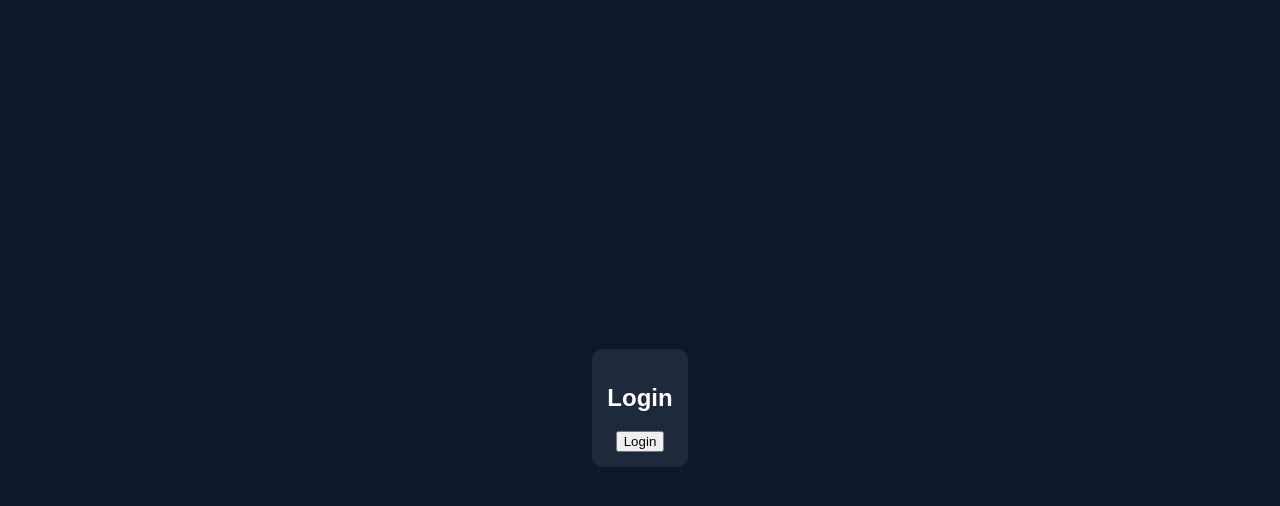
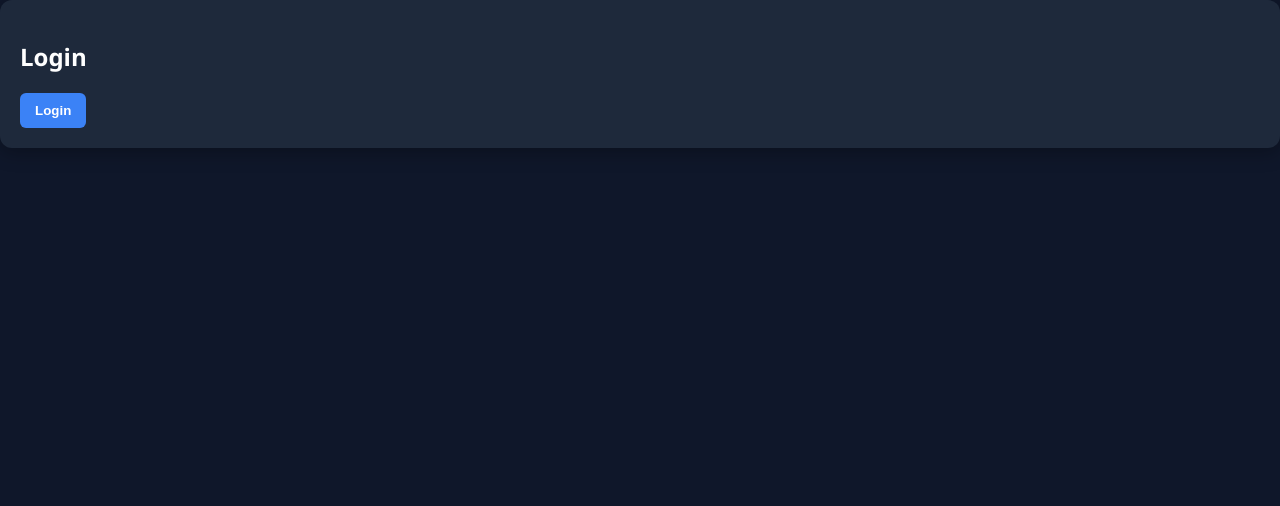
Before and after one commit to anuraggautam25/Gate-Pass-Management-System, a React app in the folder frontend/: page / in a window 1280 px wide. Shown: the top 506 px of the page. Built offline with nearby package versions, Linux system fonts and the light colour scheme; the HTML template or start-up script is replaced by a standard one.

Commit message:
Refactor CSS styles for body and layout

```diff
--- a/frontend/src/styles.css
+++ b/frontend/src/styles.css
@@ -1,4 +1,4 @@
-body {
+/* body {
   background: #0f172a;
   color: white;
   font-family: Arial;
@@ -32,4 +32,78 @@ body {
   justify-content: center;
   align-items: center;
   height: 100vh;
+} */
+
+body {
+  margin: 0;
+  font-family: "Segoe UI", sans-serif;
+  background: #0f172a;
+  color: white;
 }
+
+/* layout */
+.container {
+  padding: 20px;
+}
+
+/* card */
+.card {
+  background: #1e293b;
+  padding: 20px;
+  border-radius: 12px;
+  margin-bottom: 20px;
+  box-shadow: 0 4px 20px rgba(0,0,0,0.3);
+}
+
+/* inputs */
+input, select {
+  padding: 10px;
+  margin: 8px 0;
+  border-radius: 6px;
+  border: none;
+  width: 100%;
+}
+
+/* buttons */
+button {
+  padding: 10px 15px;
+  border: none;
+  border-radius: 6px;
+  cursor: pointer;
+  background: #3b82f6;
+  color: white;
+  font-weight: 600;
+}
+
+button:hover {
+  opacity: 0.9;
+}
+
+/* danger button */
+button.danger {
+  background: crimson;
+}
+
+/* success */
+button.success {
+  background: green;
+}
+
+/* header */
+.header {
+  font-size: 22px;
+  font-weight: bold;
+  margin-bottom: 15px;
+}
+
+/* flex layout */
+.row {
+  display: flex;
+  gap: 20px;
+  flex-wrap: wrap;
+}
+
+.col {
+  flex: 1;
+  min-width: 300px;
+}
```
